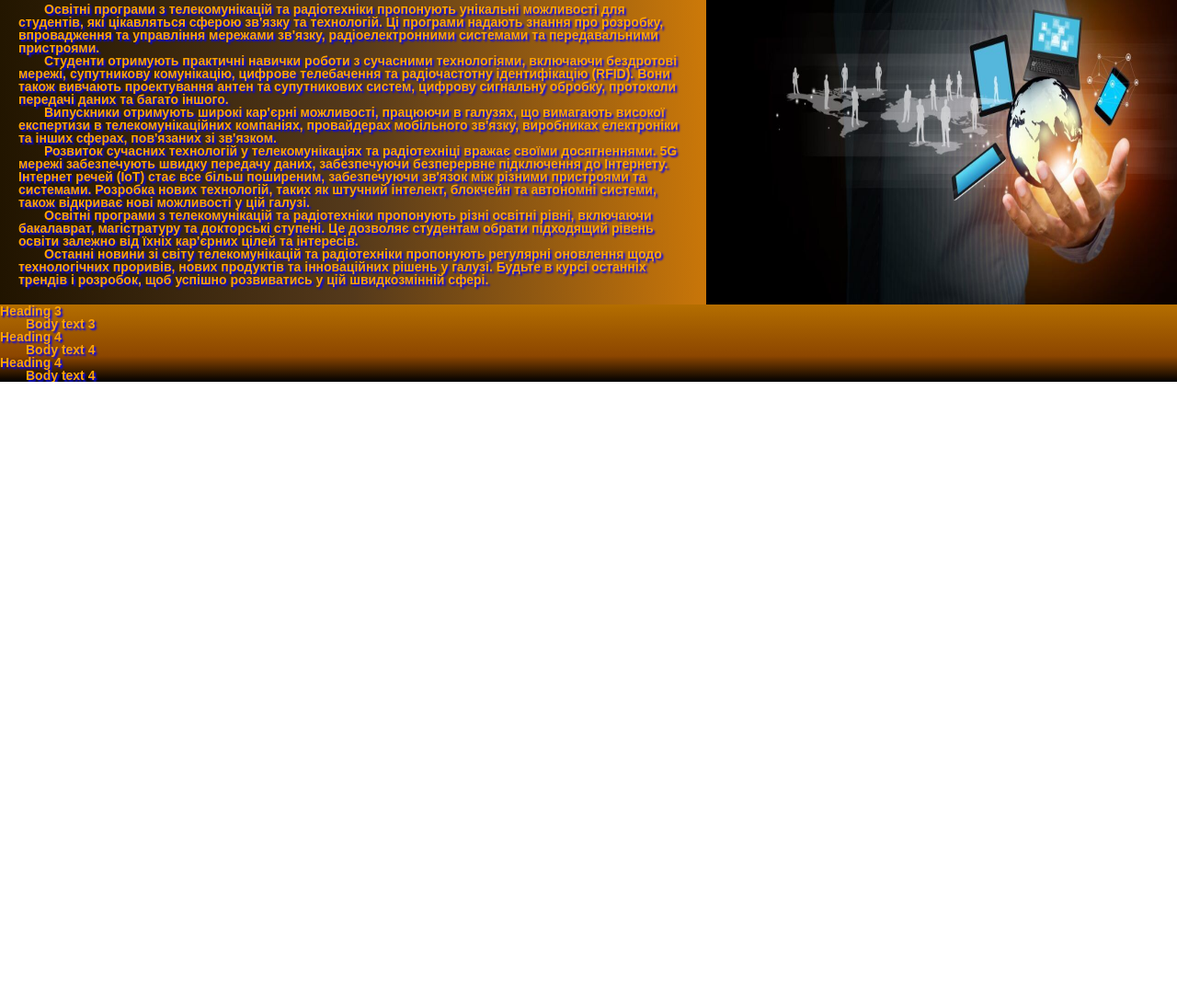
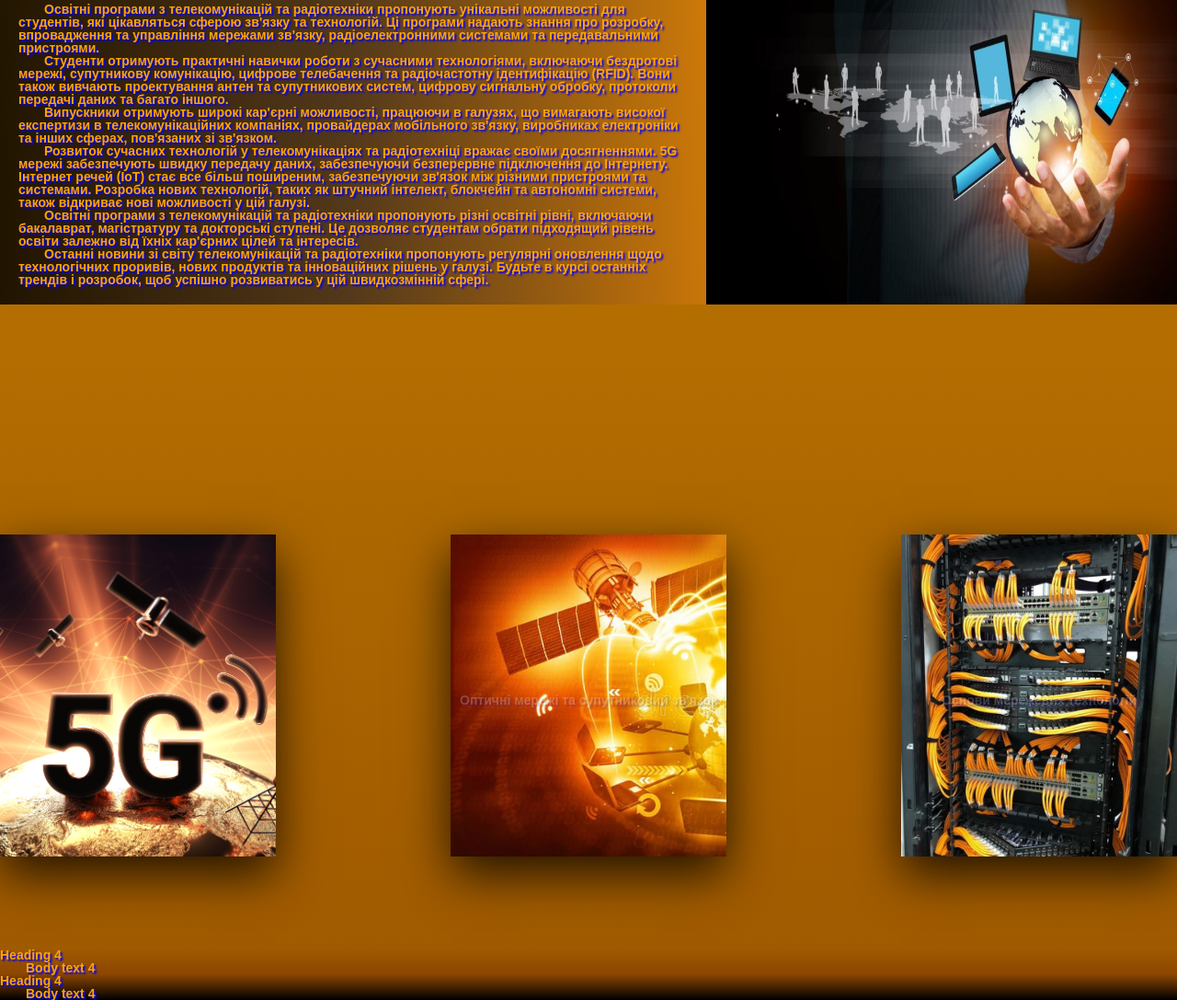
Before and after one commit to reavgiel/telecommunication.github.io, a plain HTML site: page index.html in a window 1280 px wide. Shown: the part 905-1992 px from the top of the page at 92% size. Before the commit the page ends 1320 px from the top, so only its background shows below. Drawn offline with nearby package versions, Linux system fonts and the light colour scheme.

Commit message:
Add files via upload

```diff
--- a/index.html
+++ b/index.html
@@ -63,7 +63,7 @@
 		<div class="block" id="block_2">
 			<div class="container block_line">
 				<div>
-					<h2 class="header-text">Телекомунікації та Радіоелектроніка: З'єднуйте світ</h2>
+					<h1 class="header-text">Телекомунікації та Радіоелектроніка: З'єднуйте світ</h1>
 					<div class="text-block-2">
 						<p>
 							Освітні програми з телекомунікацій та радіотехніки пропонують унікальні можливості для студентів, які цікавляться сферою зв'язку та технологій. Ці програми надають знання про розробку, впровадження та управління мережами зв'язку, радіоелектронними системами та передавальними пристроями.
@@ -89,8 +89,58 @@
 			</div>
 		</div>
 		<div class="block" id="block_3">
-			<h3>Heading 3</h3>
-			<p>Body text 3</p>
+			<div class="container_2">
+				<div class="card" >
+					<div class="face face1" style="background-image: url(src/images/2.png); background-size: cover;">
+						<div class="content" >
+						</div>
+					</div>
+					<div class="face face2">
+						<div class="content">
+							<p>Мобільні комунікації включають технології, які дозволяють передавати голос, дані та іншу інформацію безпроводовим способом на великій відстані. Деякі аспекти мобільних комунікацій та бездротових систем:</p>
+							<ul>
+							  <li>Мобільні телефони та смартфони.</li>
+							  <li>Сотові мережі, такі як 2G, 3G, 4G та 5G.</li>
+							  <li>Бездротові мережі, наприклад Wi-Fi та Bluetooth.</li>
+							</ul>
+						</div>
+					</div>
+				</div>
+				<div class="card">
+					<div class="face face1" style="background-image: url(src/images/3.jpg); background-size: cover;">
+						<div class="content">
+							<h3>Оптичні мережі та супутниковий зв'язок</h3>
+						</div>
+					</div>
+					<div class="face face2">
+						<div class="content">
+							<p>Оптичні мережі використовують волоконно-оптичні кабелі для передачі даних з високою швидкістю та надійністю. Супутниковий зв'язок використовує супутники для передачі сигналів на великі відстані. Основні аспекти оптичних мереж та супутникового зв'язку:</p>
+							<ul>
+							  <li>Використання волоконно-оптичних кабелів для передачі світлових сигналів.</li>
+							  <li>Установка та налаштування оптичних мереж із використанням передавачів, приймачів та оптичних комутаторів.</li>
+							  <li>Використання супутників для передачі сигналів на великі відстані та забезпечення зв'язку віддалених районів.</li>
+							</ul>
+						</div>
+					</div>
+				</div>
+				<div class="card">
+					<div class="face face1" style="background-image: url(src/images/4.jpg); background-size: cover;">
+						<div class="content">
+							<h3>Основи мережевих технологій</h3>
+						</div>
+					</div>
+					<div class="face face2">
+						<div class="content">
+							<p>Мережеві технології дозволяють побудову та керування комп'ютерними мережами для обміну даними між пристроями. Деякі основні аспекти мережевих технологій включають:</p>
+							<ul>
+							  <li>Використання протоколів передачі даних, наприклад Ethernet та TCP/IP.</li>
+							  <li>Комутацію пакетів та маршрутизацію даних.</li>
+							  <li>Безпеку мережі та захист від несанкціонованого доступу.</li>
+							</ul>
+						</div>
+					</div>
+				</div>
+			</div>
 		</div>
 		<div class="block" id="block_4">
 			<h4>Heading 4</h4>
--- a/src/css/styles.css
+++ b/src/css/styles.css
@@ -42,7 +42,7 @@ html,body
 	height: 100%;
 	margin: 0px auto;
 }
-p
+p,li
 {
 	text-indent: 2em;
 }
@@ -81,6 +81,7 @@ p
 	width: 100%;
 	height: max-content;
 	background-color: black;
+	z-index: 50;
 }
 .body
 {
@@ -120,12 +121,12 @@ li.inline
 	width: 213px;
 	position: relative;
 	top: 15px;
+	text-indent: none;
 }
 
 #social-icons
 {
 	float: right;
-	margin-right: 120px;
 	font-size: 29px;
 	position: relative;
 	top: -8px;
@@ -248,3 +249,94 @@ p.aling-center
 {
 	flex:1;
 }
+/*////////////////////////////////Block_3////////////////////////////////////////////////////////*/
+.container_2 {
+    max-width: 1280px;
+	margin: 0px auto;
+    position: relative;
+    display: flex;
+    justify-content: space-between;
+}
+.container_2 .card {
+    position: relative;
+    cursor: pointer;
+}
+
+.container_2 .card .face {
+    width: 300px;
+    height: 350px;
+    transition: 0.5s;
+}
+
+.container_2 .card .face.face1 {
+    position: relative;
+    background: #333;
+    display: flex;
+    justify-content: center;
+    align-items: center;
+    z-index: 1;
+    transform: translateY(250px);
+}
+
+.container_2 .card:hover .face.face1 {
+    background: linear-gradient(180deg, rgb(190 120 0), rgb(0 0 0));
+    transform: translateY(0);
+}
+
+.container_2 .card .face.face1 .content {
+    opacity: 0.2;
+    transition: 0.5s;
+}
+
+.container_2 .card:hover .face.face1 .content {
+    opacity: 1;
+}
+
+.container_2 .card .face.face1 .content img {
+    max-width: 100px;
+}
+
+.container_2 .card .face.face1 .content h3 {
+    margin: 10px 0 0;
+    padding: 0;
+    color: #fff;
+    text-align: center;
+    font-size: 14px;
+}
+
+.container_2 .card .face.face2 {
+    position: relative;
+    background: linear-gradient(to left, rgb(209 121 12 / 71%), rgb(84 57 27), rgb(0 0 0 / 82%));
+    display: flex;
+    justify-content: center;
+    align-items: center;
+    padding: 20px;
+    box-sizing: border-box;
+    box-shadow: 0 20px 50px rgba(0, 0, 0, 0.8);
+    transform: translateY(-100px);
+}
+
+.container_2 .card:hover .face.face2 {
+    transform: translateY(0);
+}
+
+.container_2 .card .face.face2 .content p {
+    margin: 0;
+    padding: 0;
+}
+
+.container_2 .card .face.face2 .content a {
+    margin: 15px 0 0;
+    display: inline-block;
+    text-decoration: none;
+    font-weight: 900;
+    color: #333;
+    padding: 5px;
+    border: 1px solid #333;
+}
+
+.container_2 .card .face.face2 .content a:hover {
+    background: #333;
+    color: #fff;
+}
+/*////////////////////////////////Block_4////////////////////////////////////////////////////////*/
```
Also changed, not shown: src/images/2.png (added), src/images/3.jpg (added), src/images/4.jpg (added).
